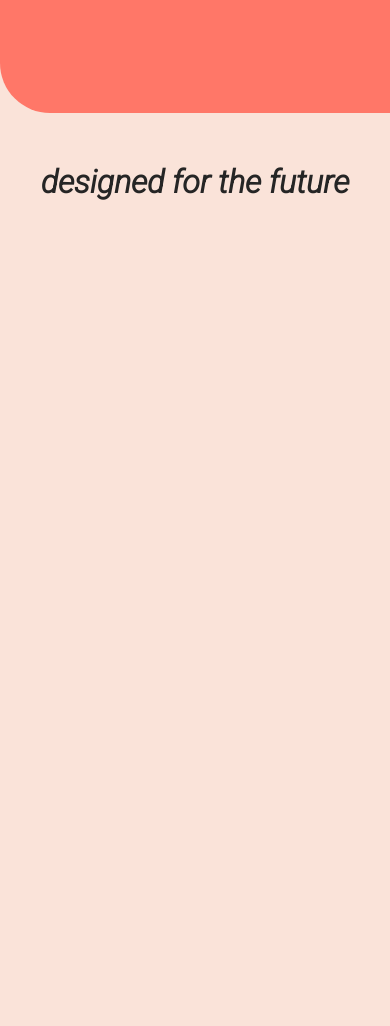
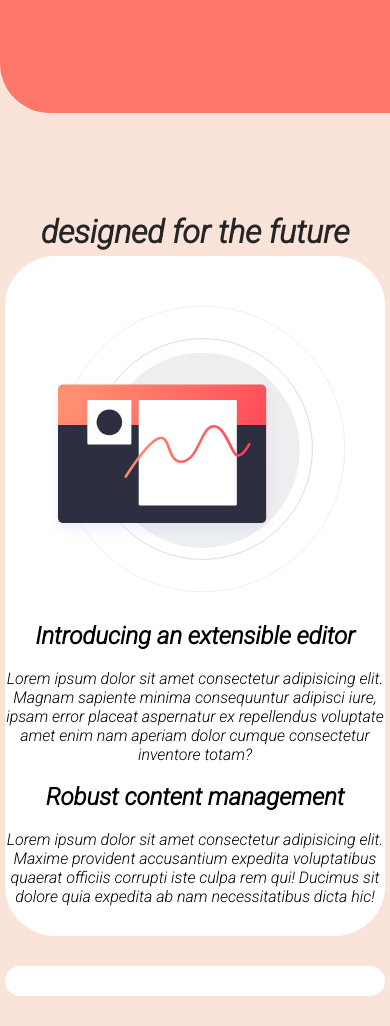
Before and after one commit to denner-august/Blogr-landing-page, a plain HTML site: page index.html in a window 390 px wide. Shown: the part 647-1673 px from the top of the page. Before the commit the page ends 848 px from the top, so only its background shows below. Drawn offline with Linux system fonts and the light colour scheme.

Commit message:
primeira section terminada (responsivo ja feito)

```diff
--- a/index.html
+++ b/index.html
@@ -56,6 +56,26 @@
         <main>
             <h1> designed for the future</h1>
 
+            <section >
+                <img src="./desing/images/images/illustration-editor-desktop.svg" alt="">
+                <div>
+                    <h2>Introducing an extensible editor</h2>
+                    <br>
+                    <p>Lorem ipsum dolor sit amet consectetur adipisicing elit. Magnam sapiente minima consequuntur adipisci iure, ipsam error placeat aspernatur ex repellendus voluptate amet enim nam aperiam dolor cumque consectetur inventore totam?</p>
+                    <br>
+
+                    <h2>Robust content management</h2>
+                    <br>
+                    <p>
+                        Lorem ipsum dolor sit amet consectetur adipisicing elit. Maxime provident accusantium expedita voluptatibus quaerat officiis corrupti iste culpa rem qui! Ducimus sit dolore quia expedita ab nam necessitatibus dicta hic!
+                    </p>
+                </div>
+            </section>
+
+            <section id="phone">
+
+            </section>
+
         </main>
 
 
--- a/scss/css.scss
+++ b/scss/css.scss
@@ -81,8 +81,46 @@ header{
 
 main{
     margin-top: 50px;
+    height: auto;
+
     h1{
         text-align: center;
         color: rgb(37, 37, 37);
+        padding-top: 50px;
     }
+
+    section{
+        padding: 30px;
+        border-radius: 50px;
+        background-color: white;
+        display: flex;
+        flex-direction: row-reverse;
+        justify-content: space-between;
+        align-items: center;
+        flex-wrap: wrap;
+        margin-top: 40px;
+
+
+        img{
+
+            width: 40vw;
+            height: 500px;
+            padding-top: 50px;
+        }
+
+        div{
+            flex-direction: column;
+            display: flex;
+            justify-content: center;
+            height: auto;
+            text-align: center;
+            width: 50vw;
+            height: 500px;
+
+        }
+
+
+    }
+
+
 }
--- a/scss/mobile.scss
+++ b/scss/mobile.scss
@@ -31,6 +31,38 @@
     }
 }
 
+@media screen and (max-width: 780px){
+    main{
+
+        section{
+            margin: 5px;
+            padding:0px;
+            display: flex;
+            flex-direction: column;
+            padding-bottom: 30px;
+            margin-bottom: 30px;
+
+            img{
+                height: auto;
+                max-width: auto;
+                max-height: auto;
+                min-height: 250px;
+                min-width: 300px;
+                padding-top: 50px;
+            }
+
+            div{
+                width: 100%;
+                padding-top: 30px;
+                height: auto;
+            }
+
+        }
+    }
+}
+
+
+
 @media screen and (max-width:550px){
 
     header{
```
Also changed, not shown: scss/css.css, scss/mobile.css, 2 other files.
